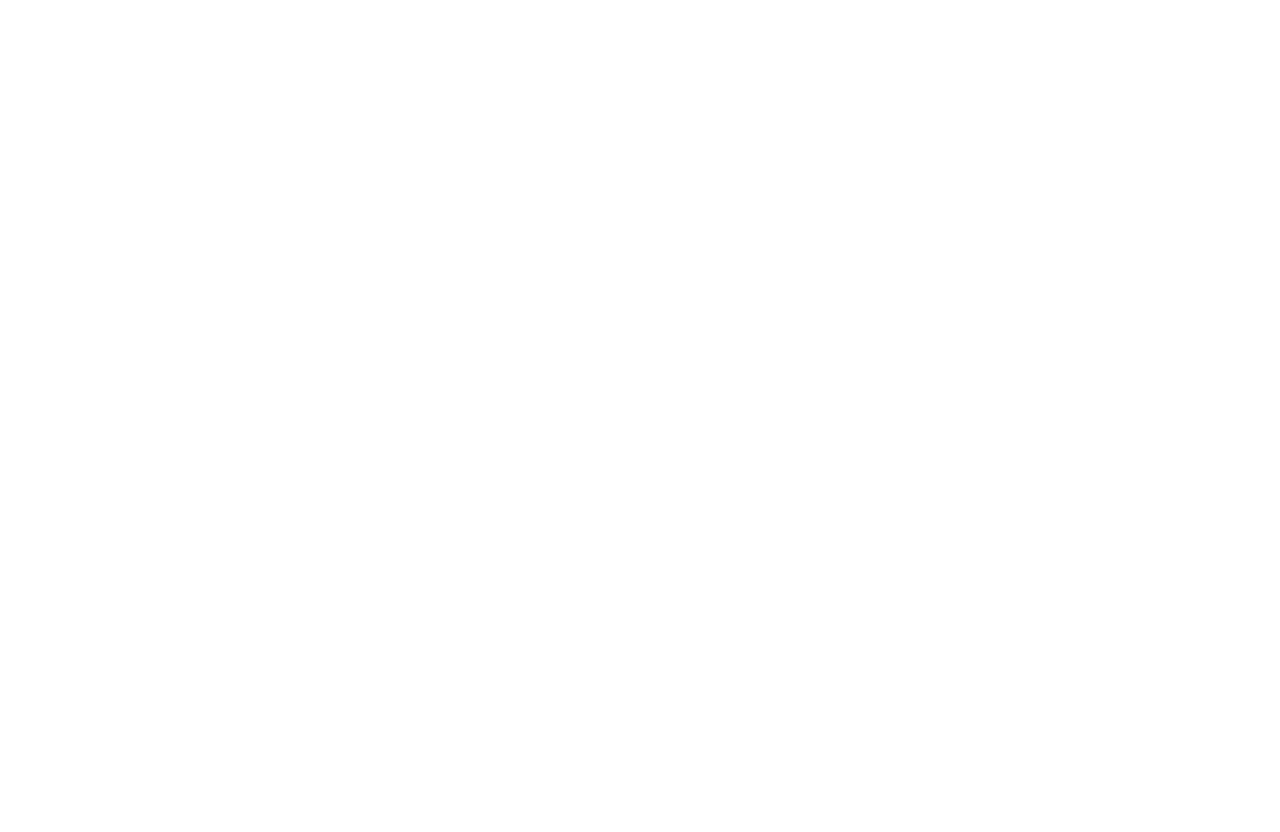
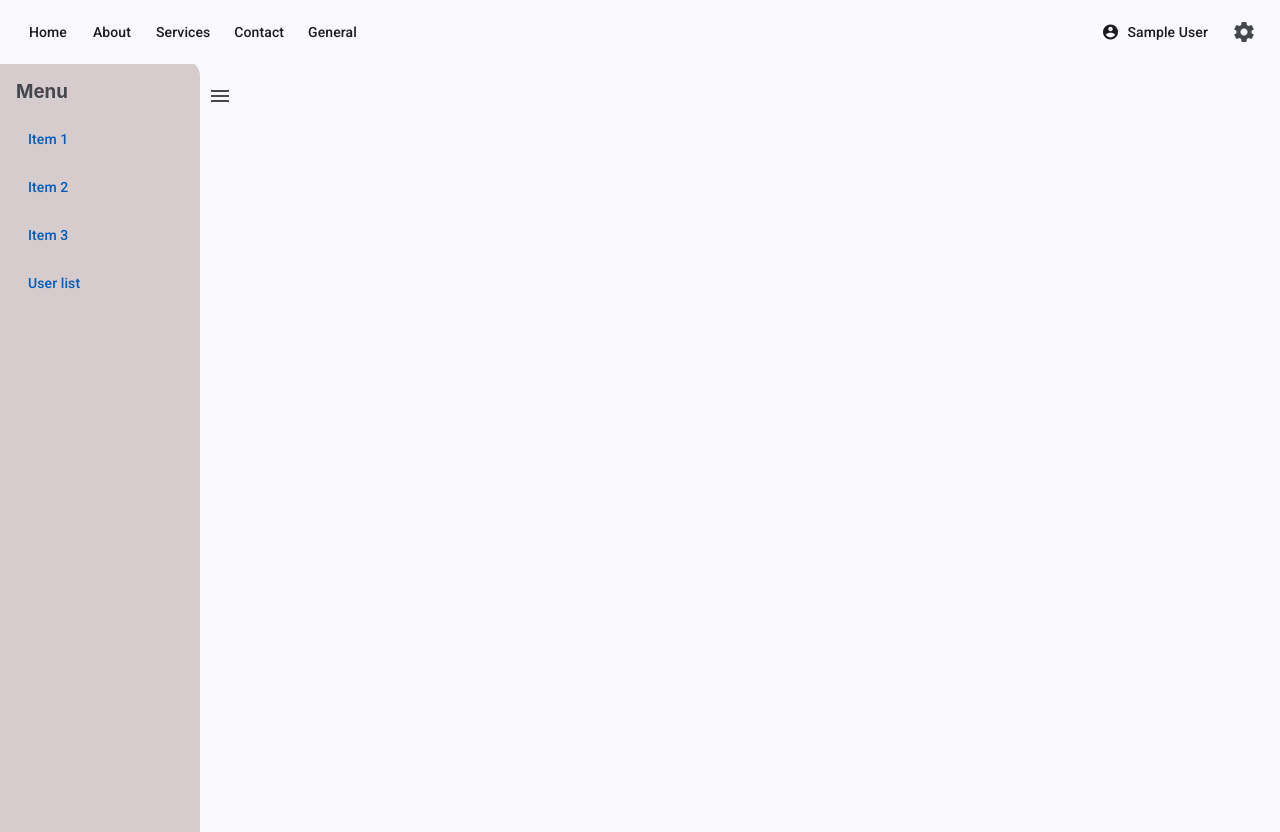
Before and after one commit to Albert-sudo-22/Athena-Owl-clone, an Angular app: page /page/general in a window 1280 px wide. Before the commit this address led to /. Before the commit the page ends 800 px from the top, so only its background shows below. Built offline with nearby package versions, Linux system fonts and the light colour scheme; sample sign-in values are in the browser's storage.

Commit message:
update routing config

```diff
--- a/src/app/app.routing.ts
+++ b/src/app/app.routing.ts
@@ -9,8 +9,8 @@
 export const routes: Routes = [
     {path:"sign-in", component: SignInComponent},
     {
-        path: "",
-        component: HomeComponent, // Shared layout with navbar
+        path: "page",
+        component: HomeComponent,
         children: [
             { path: "", component: DefaultComponent },
           { path: "general", component: GeneralMenuComponent,
@@ -19,7 +19,7 @@
             ]
           },
         ],
-      },
+    },
     {path: '', pathMatch: 'full', redirectTo: 'sign-in'},
 ];
 
--- a/src/app/general-menu/general-menu.component.ts
+++ b/src/app/general-menu/general-menu.component.ts
@@ -21,6 +21,6 @@
   constructor(private router: Router){}
 
   goToUserList(): void{
-    this.router.navigate(['/general/user-list'])
+    this.router.navigate(['page/general/user-list'])
   }
 }
--- a/src/app/home/home.component.ts
+++ b/src/app/home/home.component.ts
@@ -47,10 +47,10 @@
   }
 
   goToHome():void{
-    this.router.navigate(['/']);
+    this.router.navigate(['/page/']);
   }
 
   goToGeneral(): void{
-    this.router.navigate(['/general']);
+    this.router.navigate(['/page/general']);
   }
 }
--- a/src/app/sign-in/sign-in.component.ts
+++ b/src/app/sign-in/sign-in.component.ts
@@ -85,7 +85,7 @@
 
         if (user) {
           localStorage.setItem('user', JSON.stringify(user));
-          this.router.navigate(['/']);
+          this.router.navigate(['/page']);
         } else {
           this.snackBar.open('Wrong email or password!', 'Close', {
             duration: 3000,
```
